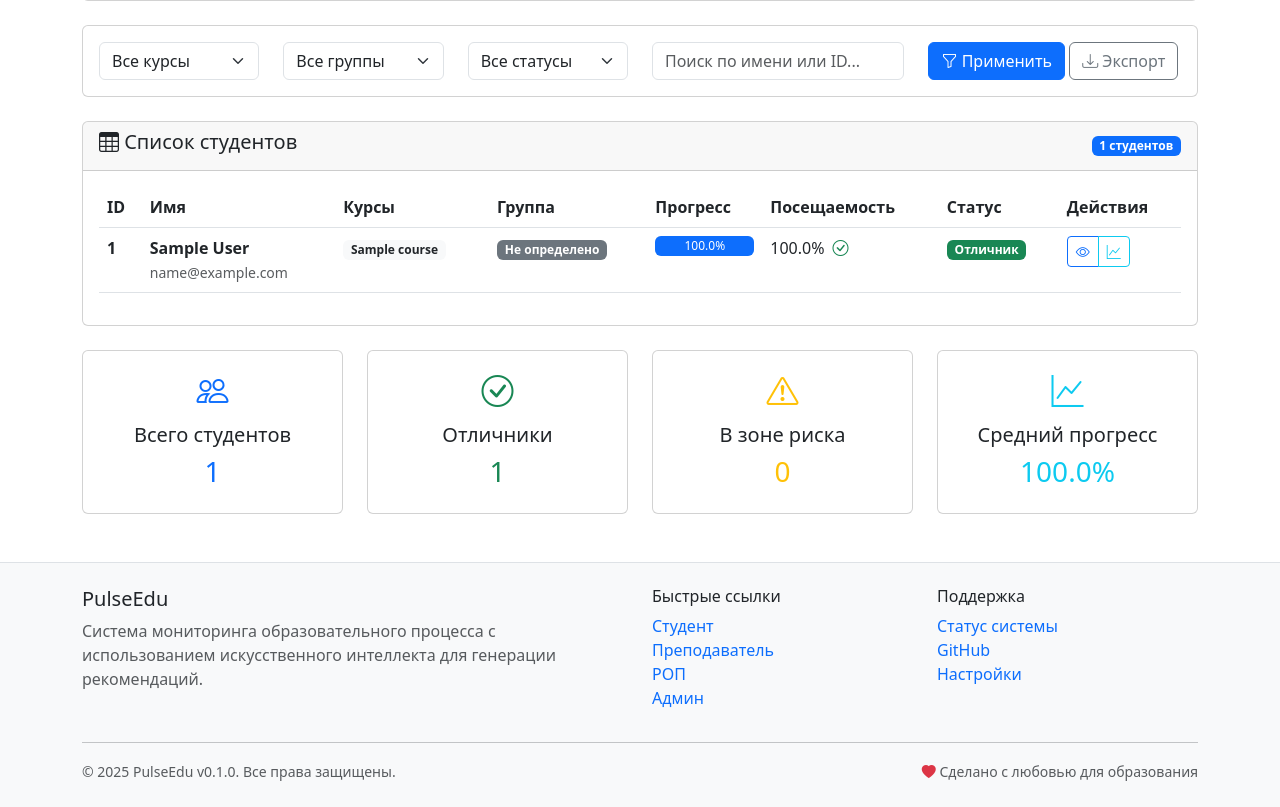
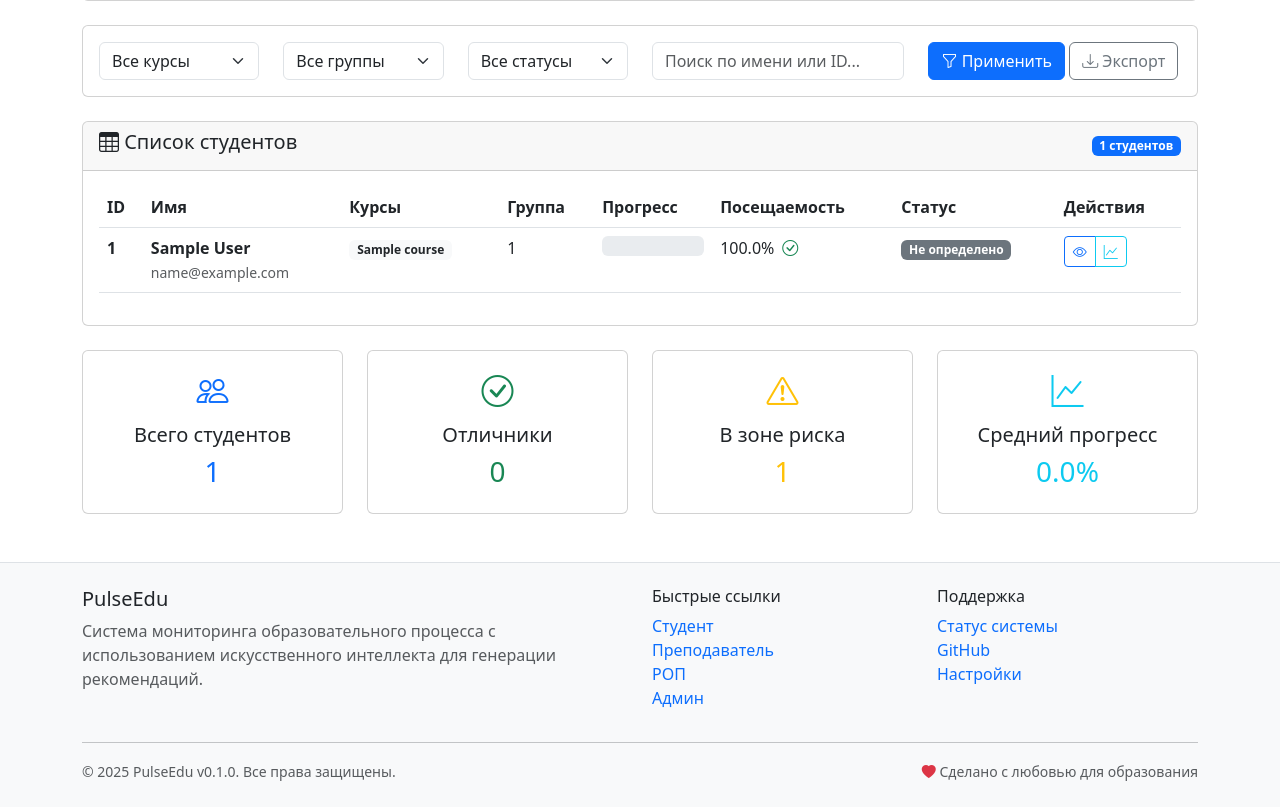
Before and after one commit to dmagog/PulseEdu, a FastAPI app: page /teacher/students in a window 1280 px wide. Shown: the part 615-1422 px from the top of the page. Run offline with FastAPI, Linux system fonts and the light colour scheme; tables that the repository leaves empty hold one stand-in row (values such as "Sample post").

Commit message:
I21: Дополнительные исправления на странице 'Мои студенты'
Исправления:
1. Убрано отображение None для имени и email - теперь показываются пустые поля
2. Исправлена колонка Прогресс - исправлен статус с 'completed' на 'Выполнено'
3. Исправлена колонка Группа - теперь показывает номер студенческой группы (group_id)
4. Исправлена колонка Статус - теперь показывает результаты кластеризации вместо общего статуса

Изменения в файлах:
- app/ui/templates/teacher/students.html: обновлен шаблон для корректного отображения данных
- app/services/teacher_service.py: добавлено поле group_id в данные студента, исправлен статус для расчета прогресса

```diff
--- a/app/services/teacher_service.py
+++ b/app/services/teacher_service.py
@@ -344,6 +344,7 @@
                     "id": student.id,
                     "name": student.name,
                     "email": student.email,
+                    "group_id": student.group_id,  # Добавляем номер группы студента
                     "courses": [{"name": course.name} for course in all_courses],
                     "course_ids": [str(course.id) for course in all_courses],
                     "cluster_group": cluster.cluster_label if cluster else None,
@@ -783,7 +784,7 @@
 
             # Calculate average completion rate
             total_tasks = len(completions)
-            completed_tasks = sum(1 for c in completions if c.status == "completed")
+            completed_tasks = sum(1 for c in completions if c.status == "Выполнено")
 
             return round((completed_tasks / total_tasks) * 100, 1)
 
--- a/app/ui/templates/teacher/students.html
+++ b/app/ui/templates/teacher/students.html
@@ -191,8 +191,8 @@
                                         </td>
                                         <td>
                                             <div>
-                                                <div class="fw-bold">{{ student.name }}</div>
-                                                <small class="text-muted">{{ student.email }}</small>
+                                                <div class="fw-bold">{{ student.name or '' }}</div>
+                                                <small class="text-muted">{{ student.email or '' }}</small>
                                             </div>
                                         </td>
                                         <td>
@@ -201,15 +201,7 @@
                                             {% endfor %}
                                         </td>
                                         <td>
-                                            {% if student.cluster_group == 'A' %}
-                                                <span class="badge bg-success">A (Отличники)</span>
-                                            {% elif student.cluster_group == 'B' %}
-                                                <span class="badge bg-warning">B (Хорошисты)</span>
-                                            {% elif student.cluster_group == 'C' %}
-                                                <span class="badge bg-danger">C (Риск)</span>
-                                            {% else %}
-                                                <span class="badge bg-secondary">Не определено</span>
-                                            {% endif %}
+                                            {{ student.group_id or '' }}
                                         </td>
                                         <td>
                                             <div class="progress" style="height: 20px;">
@@ -231,12 +223,14 @@
                                             </div>
                                         </td>
                                         <td>
-                                            {% if student.status == 'excellent' %}
-                                                <span class="badge bg-success">Отличник</span>
-                                            {% elif student.status == 'at_risk' %}
-                                                <span class="badge bg-danger">В зоне риска</span>
+                                            {% if student.cluster_group == 'A' %}
+                                                <span class="badge bg-success">A (Отличники)</span>
+                                            {% elif student.cluster_group == 'B' %}
+                                                <span class="badge bg-warning">B (Хорошисты)</span>
+                                            {% elif student.cluster_group == 'C' %}
+                                                <span class="badge bg-danger">C (Риск)</span>
                                             {% else %}
-                                                <span class="badge bg-primary">Активный</span>
+                                                <span class="badge bg-secondary">Не определено</span>
                                             {% endif %}
                                         </td>
                                         <td>
```
